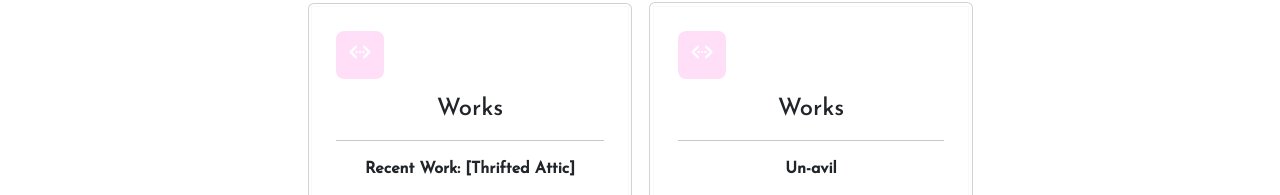
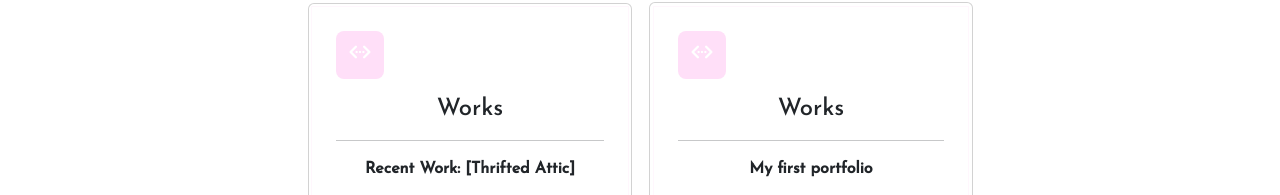
Before and after one commit to renjith-rl/profile, a plain HTML site: page index.html in a window 1280 px wide. Shown: the part 3587-3782 px from the top of the page. Drawn offline with Linux system fonts and the light colour scheme; files whose address does not match are found by name.

Commit message:
Update index.html
Added my first profile

```diff
--- a/index.html
+++ b/index.html
@@ -208,7 +208,7 @@
                             <div class="bs-icon-md bs-icon-rounded bs-icon-primary d-flex justify-content-center align-items-center d-inline-block mb-3 bs-icon" style="background: #ffdff8;color: rgb(0,0,0);"><i class="icon ion-code-working" style="color: rgb(255,255,255);"></i></div>
                             <h4 class="card-title" style="font-family: 'Josefin Sans', sans-serif;">Works</h4>
                             <hr>
-                            <p class="card-text" style="text-align: center;font-weight: bold;">Un-avil</p><a class="btn btn-primary text-center align-items-center align-content-center" role="button" style="background: rgb(0,0,0);font-family: 'Josefin Sans', sans-serif;padding: 6px 12px;padding-top: 10px;border-style: none;border-radius: 24px;" href="#contact" target="_blank">VIEW<i class="icon ion-arrow-right-b" style="margin: 0px 0px 0px 10px;"></i></a>
+                            <p class="card-text" style="text-align: center;font-weight: bold;">My first portfolio</p><a class="btn btn-primary text-center align-items-center align-content-center" role="button" style="background: rgb(0,0,0);font-family: 'Josefin Sans', sans-serif;padding: 6px 12px;padding-top: 10px;border-style: none;border-radius: 24px;" href="https://renjith-rl.github.io/profile-first/" target="_blank">VIEW<i class="icon ion-arrow-right-b" style="margin: 0px 0px 0px 10px;"></i></a>
                         </div>
                     </div>
                 </div>
```
